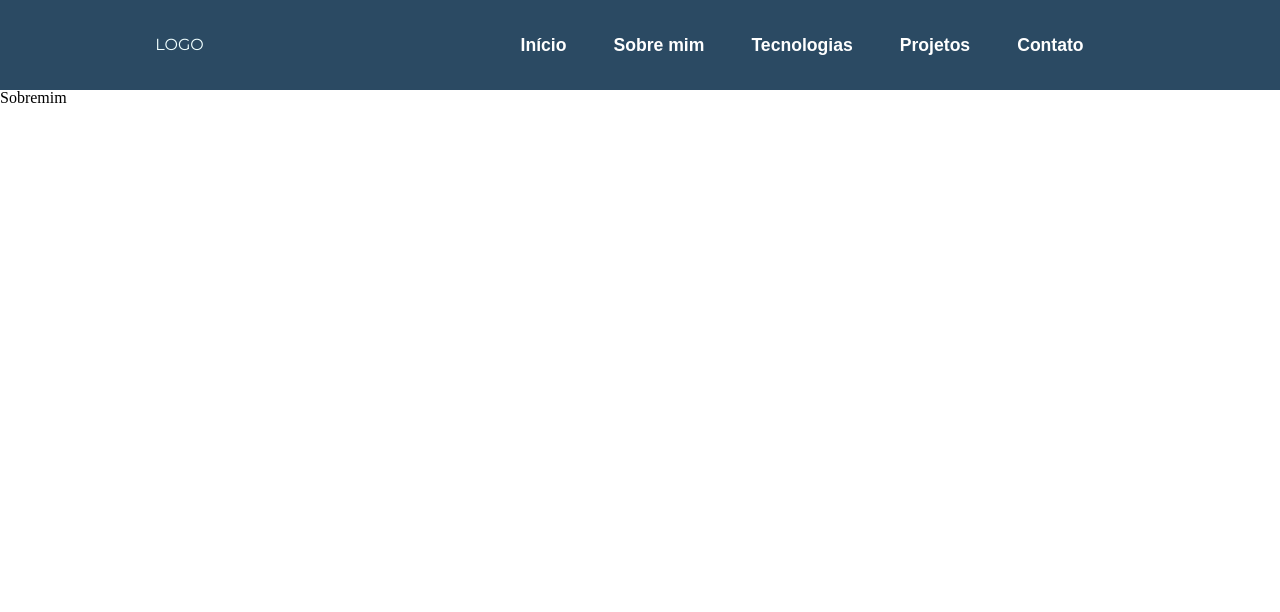
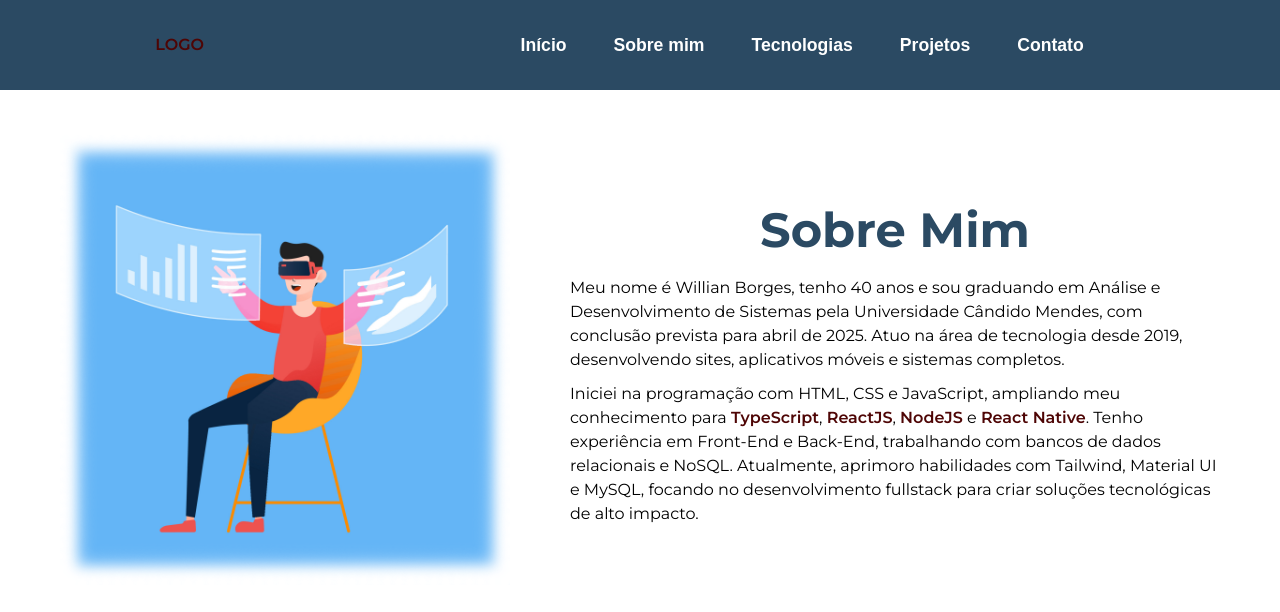
Before and after one commit to WBorges1984/portfolio, a React (Vite) app: page / in a window 1280 px wide. Both pictures are taken after a click on the button "Sobre mim". Shown: the top 612 px of the page. Built offline with nearby package versions, Linux system fonts and the light colour scheme.

Commit message:
Pag sobre mim

```diff
--- a/src/App.css
+++ b/src/App.css
@@ -1,3 +1,4 @@
 body{
   background-color: rgb(255, 255, 255);
+  font-family: 'Montserrat';
 }
--- a/src/components/banner/bannerStyle.css
+++ b/src/components/banner/bannerStyle.css
@@ -1,11 +1,18 @@
 
 .banner{
+    position: relative;
     display: flex;
     justify-content: space-around;
     align-items: center;
     padding-right: 50px;
     padding-top: 20px;
     gap: 20PX;
+    animation: mymove 2s;
+  }
+
+  @keyframes mymove {
+    0%   {left: -100px;opacity: 0;}
+    100% {left: 0px; opacity: 1;}
   }
 
   .banner .dados{
--- a/src/components/sobreMim/SobreMim.jsx
+++ b/src/components/sobreMim/SobreMim.jsx
@@ -1,7 +1,32 @@
 import React from 'react'
+import'./sobreMim.style.css'
+import img from '../../assets/img/sobremim.png'
 
 export default function Sobremim() {
   return (
-    <div>Sobremim</div>
+    <section id='sobremim'>
+      <article className='imgSobreMim'>
+        {/* <img src="https://my-portfolio-lp.vercel.app/assets/about-illustration.svg" alt="" srcset="" /> */}
+        <img src={img} width="450" alt="" />
+      </article>
+      <article className='txtSobreMim'>
+        <h1>Sobre Mim</h1>
+        <h3>
+        Meu nome é Willian Borges, tenho 40 anos e sou graduando em Análise e
+        Desenvolvimento de Sistemas pela Universidade Cândido Mendes, com
+        conclusão prevista para abril de 2025. Atuo na área de tecnologia
+        desde 2019, desenvolvendo sites, aplicativos móveis e sistemas completos.
+        </h3>
+        <h3>
+        Iniciei na programação com HTML, CSS e JavaScript, ampliando meu
+        conhecimento para <span>TypeScript</span>, <span>ReactJS</span>, <span>NodeJS</span> e <span>React Native</span>.
+        Tenho experiência em Front-End e Back-End, trabalhando com bancos de dados
+        relacionais e NoSQL. Atualmente, aprimoro habilidades com Tailwind,
+        Material UI e MySQL, focando no desenvolvimento fullstack para criar
+        soluções tecnológicas de alto impacto.
+        </h3>
+
+      </article>
+    </section>
   )
 }
--- a/src/components/sobreMim/sobreMim.style.css
+++ b/src/components/sobreMim/sobreMim.style.css
@@ -0,0 +1,45 @@
+#sobremim{
+    position: relative;
+    display: flex;
+    align-items: center;
+    justify-content: space-evenly;
+    width: 100wh;
+    margin-top: 45px;
+    animation: mymoveSobre 2s;
+}
+
+@keyframes mymoveSobre {
+    0%   {top: -100px;opacity: 0;}
+    100% {top: 0px; opacity: 1;}
+  }
+
+#sobremim img{
+    display: flex;
+    align-items: center;
+    justify-content: center;
+
+}
+
+.txtSobreMim h1{
+    display: flex;
+    align-items: center;
+    justify-content: center;
+    font-size: 3rem;
+    font-weight: 700;
+    color: rgb(43, 74, 99);;
+}
+
+.txtSobreMim{
+    display: flex;
+    flex-direction: column;
+    gap: 10px;
+    max-width: 650px;
+    align-items: center;
+    justify-content: center;
+    line-height: 1.5;
+}
+
+span{
+    font-weight: 600;
+    color: rgb(78, 5, 5);
+}
```
